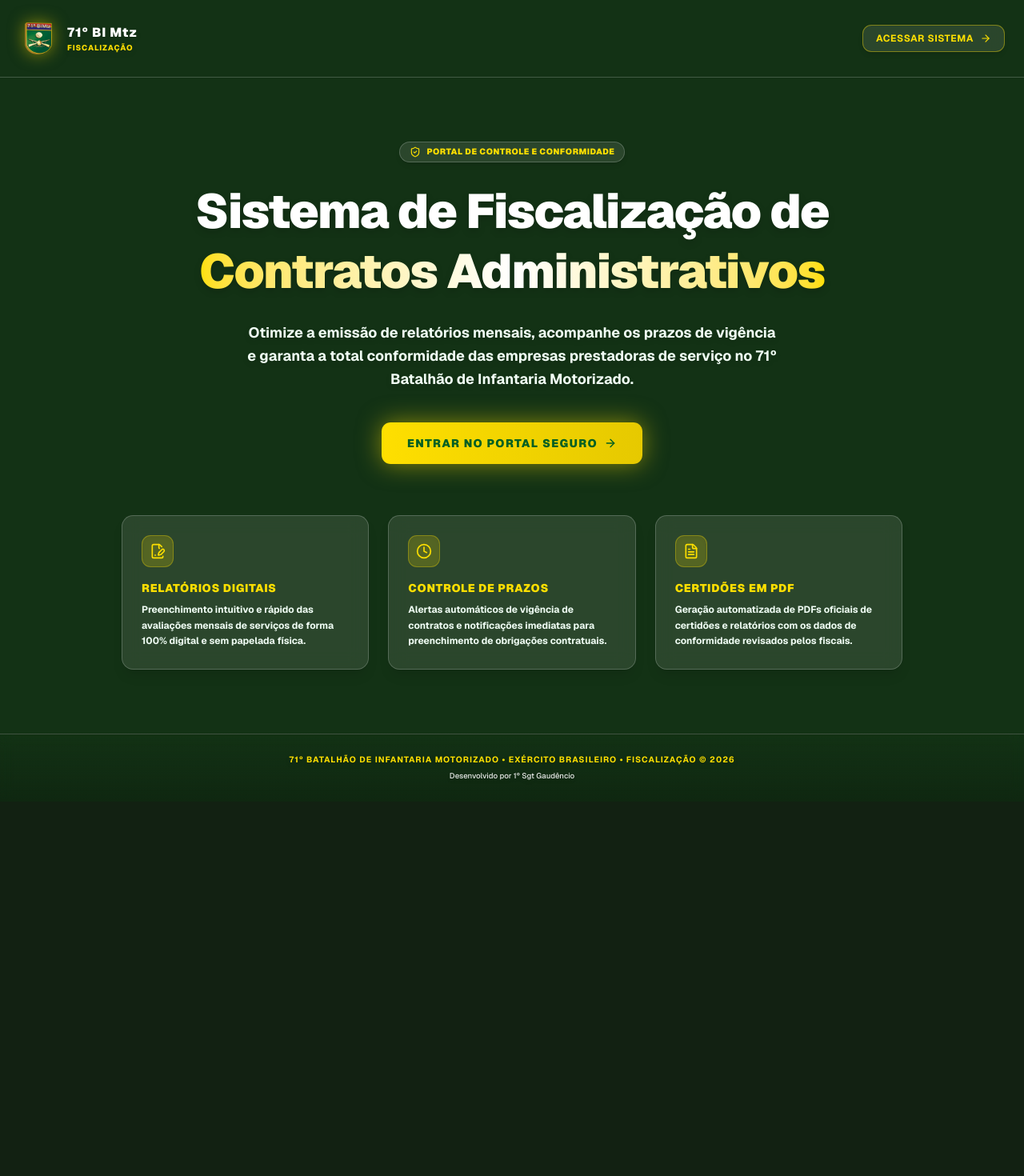
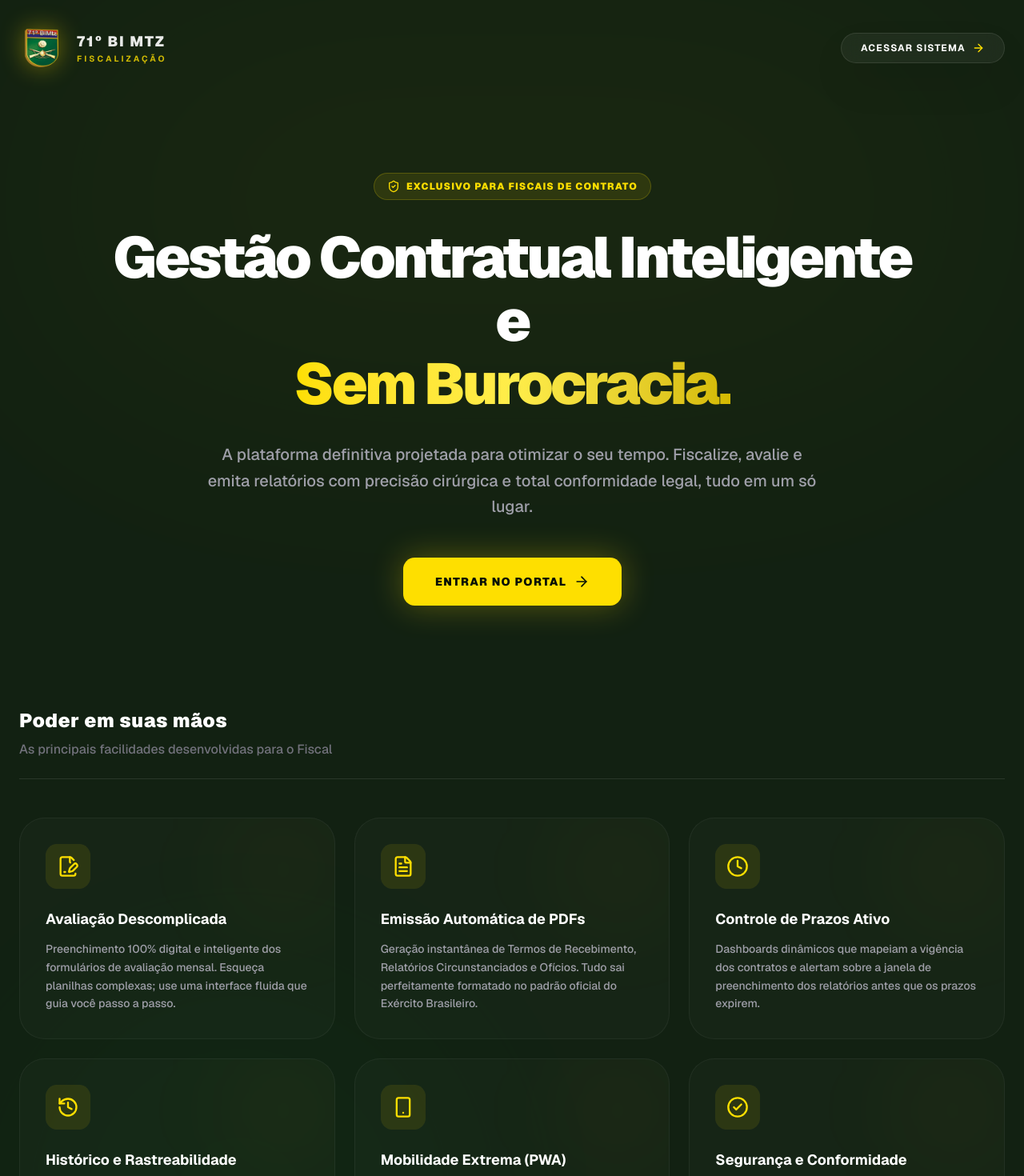
Before and after one commit to sgrfutimports/sistema-de-fiscalizacao-de-contratos, a Next.js app: page / in a window 1280 px wide. Shown: the top 1470 px of the page at 80% size. Before the commit the page ends 1002 px from the top, so only its background shows below. Built offline with nearby package versions, Linux system fonts and the light colour scheme.

Commit message:
feat: reescrever landing page para uma apresentacao premium e detalhada focada nas facilidades do perfil de fiscal

```diff
--- a/src/app/page.tsx
+++ b/src/app/page.tsx
@@ -1,108 +1,180 @@
 import Link from 'next/link'
-import { FileSignature, ShieldCheck, Clock, FileText, ArrowRight } from 'lucide-react'
+import {
+  FileSignature,
+  ShieldCheck,
+  Clock,
+  FileText,
+  ArrowRight,
+  Smartphone,
+  History,
+  CheckCircle2,
+  BarChart3,
+  ChevronRight
+} from 'lucide-react'
 
 export default function WelcomePage() {
   return (
-    <div className="min-h-screen bg-[#133215] text-white relative overflow-hidden font-sans flex flex-col justify-between">
+    <div className="min-h-screen bg-[radial-gradient(ellipse_at_top,_var(--tw-gradient-stops))] from-[#133516] via-[#061207] to-[#000000] text-white relative overflow-hidden font-sans selection:bg-[#fedf00] selection:text-black">
 
-      {/* Header com Identificação do Batalhão */}
-      <header className="relative z-10 w-full max-w-7xl mx-auto px-6 py-6 flex items-center justify-between border-b border-white/20 mt-16 sm:mt-0">
-        <div className="flex items-center gap-3">
-          <div className="w-12 h-12 flex items-center justify-center filter drop-shadow-[0_0_10px_rgba(254,223,0,0.5)]">
+      {/* Background Decorativo Premium */}
+      <div className="absolute top-0 left-1/2 -translate-x-1/2 w-[1200px] h-[500px] bg-[#fedf00] opacity-[0.03] blur-[150px] rounded-full pointer-events-none" />
+      <div className="absolute bottom-0 left-0 w-[600px] h-[600px] bg-[#009b3a] opacity-[0.04] blur-[120px] rounded-full pointer-events-none" />
+
+      <div className="relative z-10 flex flex-col min-h-screen">
+        {/* Header Elegante */}
+        <header className="w-full max-w-7xl mx-auto px-6 py-8 flex items-center justify-between mt-8 sm:mt-0 animate-in fade-in duration-1000">
+          <div className="flex items-center gap-4 group cursor-default">
+            <div className="relative w-14 h-14 flex items-center justify-center transition-transform duration-500 group-hover:scale-105">
+              <div className="absolute inset-0 bg-[#fedf00]/20 blur-xl rounded-full opacity-0 group-hover:opacity-100 transition-opacity duration-500" />
               {/* eslint-disable-next-line @next/next/no-img-element */}
-            <img src="/logo.png" alt="Logo 71º BI Mtz" className="w-10 h-10 object-contain" />
+              <img src="/logo.png" alt="Logo 71º BI Mtz" className="relative w-12 h-12 object-contain filter drop-shadow-[0_0_15px_rgba(254,223,0,0.4)]" />
             </div>
             <div className="flex flex-col text-left">
-            <span className="text-base font-black tracking-wider text-white drop-shadow-md">71º BI Mtz</span>
-            <span className="text-[0.6rem] text-[#fedf00] font-extrabold uppercase tracking-widest drop-shadow-md">Fiscalização</span>
+              <span className="text-lg font-black tracking-widest text-white/90 uppercase">71º BI Mtz</span>
+              <span className="text-[0.65rem] text-[#fedf00] font-bold uppercase tracking-[0.3em] opacity-80">Fiscalização</span>
             </div>
           </div>
 
           <Link
             href="/dashboard"
-          className="inline-flex items-center gap-2 bg-white/10 backdrop-blur-md border border-[#fedf00]/40 hover:bg-white/20 text-[#fedf00] px-4 py-2 rounded-xl text-xs font-bold transition-all uppercase tracking-wider shadow-md"
+            className="hidden sm:inline-flex items-center gap-2 bg-white/5 hover:bg-white/10 backdrop-blur-md border border-white/10 hover:border-[#fedf00]/50 text-white px-6 py-2.5 rounded-full text-xs font-bold transition-all uppercase tracking-widest shadow-2xl"
           >
             Acessar Sistema
-          <ArrowRight className="h-3.5 w-3.5" />
+            <ArrowRight className="h-4 w-4 text-[#fedf00]" />
           </Link>
         </header>
 
-      {/* Hero Section */}
-      <main className="relative z-10 w-full max-w-5xl mx-auto px-6 py-12 md:py-20 text-center flex-1 flex flex-col justify-center items-center">
+        {/* Hero Section Masterpiece */}
+        <main className="w-full max-w-7xl mx-auto px-6 py-12 md:py-24 flex-1 flex flex-col items-center text-center">
 
-        {/* Badge Slogan */}
-        <div className="inline-flex items-center gap-2 px-3 py-1 rounded-full bg-white/10 backdrop-blur-md border border-white/20 text-[#fedf00] text-[0.65rem] font-black uppercase tracking-wider mb-6 shadow-md">
-          <ShieldCheck className="h-3.5 w-3.5" />
-          Portal de Controle e Conformidade
+          <div className="inline-flex items-center gap-2 px-4 py-2 rounded-full bg-[#fedf00]/10 border border-[#fedf00]/20 text-[#fedf00] text-xs font-black uppercase tracking-widest mb-8 animate-in fade-in slide-in-from-bottom-4 duration-1000 fill-mode-both" style={{ animationDelay: '100ms' }}>
+            <ShieldCheck className="h-4 w-4" />
+            Exclusivo para Fiscais de Contrato
           </div>
 
-        {/* Headline */}
-        <h1 className="text-4xl sm:text-6xl font-black tracking-tight text-white mb-6 leading-tight max-w-4xl drop-shadow-lg">
-          Sistema de Fiscalização de <span className="bg-gradient-to-r from-[#fedf00] via-white to-[#fedf00] bg-clip-text text-transparent">Contratos Administrativos</span>
+          <h1 className="text-5xl md:text-7xl font-black tracking-tighter text-white mb-8 leading-[1.1] max-w-5xl animate-in fade-in slide-in-from-bottom-4 duration-1000 fill-mode-both" style={{ animationDelay: '200ms' }}>
+            Gestão Contratual Inteligente e <br className="hidden md:block" />
+            <span className="bg-gradient-to-r from-[#fedf00] via-[#ffed4a] to-[#d4b900] bg-clip-text text-transparent">Sem Burocracia.</span>
           </h1>
 
-        {/* Subhead */}
-        <p className="text-green-50 text-sm sm:text-lg max-w-2xl leading-relaxed mb-10 font-bold drop-shadow-md">
-          Otimize a emissão de relatórios mensais, acompanhe os prazos de vigência e garanta a total conformidade das empresas prestadoras de serviço no 71º Batalhão de Infantaria Motorizado.
+          <p className="text-zinc-400 text-lg md:text-xl max-w-3xl leading-relaxed mb-12 font-medium animate-in fade-in slide-in-from-bottom-4 duration-1000 fill-mode-both" style={{ animationDelay: '300ms' }}>
+            A plataforma definitiva projetada para otimizar o seu tempo. Fiscalize, avalie e emita relatórios com precisão cirúrgica e total conformidade legal, tudo em um só lugar.
           </p>
 
-        {/* Primary CTA Buttons */}
-        <div className="flex flex-col sm:flex-row gap-4 mb-16 w-full sm:w-auto">
+          <div className="flex flex-col sm:flex-row gap-5 mb-24 w-full sm:w-auto animate-in fade-in slide-in-from-bottom-4 duration-1000 fill-mode-both" style={{ animationDelay: '400ms' }}>
             <Link
               href="/dashboard"
-            className="inline-flex items-center justify-center gap-2 bg-gradient-to-r from-[#fedf00] to-[#e6c900] hover:from-[#e6c900] hover:to-[#cca300] text-[#005f23] px-8 py-4 rounded-xl text-sm font-black transition-all shadow-[0_0_30px_rgba(254,223,0,0.5)] uppercase tracking-widest hover:scale-105"
+              className="group relative inline-flex items-center justify-center gap-3 bg-[#fedf00] hover:bg-[#ffed4a] text-[#051006] px-10 py-5 rounded-2xl text-sm font-black transition-all shadow-[0_0_40px_rgba(254,223,0,0.3)] hover:shadow-[0_0_60px_rgba(254,223,0,0.5)] uppercase tracking-widest overflow-hidden"
             >
-            Entrar no Portal Seguro
-            <ArrowRight className="h-4 w-4" />
+              <span className="relative z-10 flex items-center gap-2">
+                Entrar no Portal
+                <ArrowRight className="h-5 w-5 group-hover:translate-x-1 transition-transform" />
+              </span>
+              <div className="absolute inset-0 bg-gradient-to-r from-transparent via-white/40 to-transparent -translate-x-full group-hover:animate-[shimmer_1.5s_infinite]" />
             </Link>
           </div>
 
-        {/* Features Grid */}
-        <div className="grid gap-6 grid-cols-1 md:grid-cols-3 w-full text-left">
+          {/* Destaques / Facilidades Premium */}
+          <div className="w-full mt-8 animate-in fade-in slide-in-from-bottom-8 duration-1000 fill-mode-both" style={{ animationDelay: '500ms' }}>
+            <div className="text-left mb-12 border-b border-white/10 pb-6 flex items-center justify-between">
+              <div>
+                <h2 className="text-2xl font-black text-white tracking-wide">Poder em suas mãos</h2>
+                <p className="text-zinc-500 mt-2 font-medium">As principais facilidades desenvolvidas para o Fiscal</p>
+              </div>
+            </div>
 
-          {/* Card 1 */}
-          <div className="p-6 rounded-2xl bg-white/10 backdrop-blur-md border border-white/20 hover:border-[#fedf00]/50 hover:-translate-y-1 transition-all duration-300 group shadow-lg">
-            <div className="h-10 w-10 rounded-xl bg-[#fedf00]/20 border border-[#fedf00]/30 flex items-center justify-center text-[#fedf00] mb-4 group-hover:bg-[#fedf00]/40 transition-colors shadow-inner">
-              <FileSignature className="h-5 w-5" />
+            <div className="grid gap-6 grid-cols-1 md:grid-cols-2 lg:grid-cols-3 text-left">
+
+              {/* Feature 1 */}
+              <div className="p-8 rounded-[2rem] bg-white/[0.02] hover:bg-white/[0.04] backdrop-blur-xl border border-white/5 hover:border-[#fedf00]/30 transition-all duration-500 group relative overflow-hidden">
+                <div className="absolute top-0 right-0 w-32 h-32 bg-[#fedf00]/5 blur-3xl rounded-full group-hover:bg-[#fedf00]/10 transition-colors" />
+                <div className="h-14 w-14 rounded-2xl bg-[#fedf00]/10 flex items-center justify-center text-[#fedf00] mb-6 group-hover:scale-110 transition-transform duration-500">
+                  <FileSignature className="h-7 w-7" />
                 </div>
-            <h3 className="text-sm font-black text-[#fedf00] uppercase tracking-wider mb-2">Relatórios Digitais</h3>
-            <p className="text-xs text-green-50 leading-relaxed font-bold">
-              Preenchimento intuitivo e rápido das avaliações mensais de serviços de forma 100% digital e sem papelada física.
+                <h3 className="text-lg font-bold text-white mb-3 group-hover:text-[#fedf00] transition-colors">Avaliação Descomplicada</h3>
+                <p className="text-sm text-zinc-400 leading-relaxed font-medium">
+                  Preenchimento 100% digital e inteligente dos formulários de avaliação mensal. Esqueça planilhas complexas; use uma interface fluida que guia você passo a passo.
                 </p>
               </div>
 
-          {/* Card 2 */}
-          <div className="p-6 rounded-2xl bg-white/10 backdrop-blur-md border border-white/20 hover:border-[#fedf00]/50 hover:-translate-y-1 transition-all duration-300 group shadow-lg">
-            <div className="h-10 w-10 rounded-xl bg-[#fedf00]/20 border border-[#fedf00]/30 flex items-center justify-center text-[#fedf00] mb-4 group-hover:bg-[#fedf00]/40 transition-colors shadow-inner">
-              <Clock className="h-5 w-5" />
+              {/* Feature 2 */}
+              <div className="p-8 rounded-[2rem] bg-white/[0.02] hover:bg-white/[0.04] backdrop-blur-xl border border-white/5 hover:border-[#fedf00]/30 transition-all duration-500 group relative overflow-hidden">
+                <div className="absolute top-0 right-0 w-32 h-32 bg-[#fedf00]/5 blur-3xl rounded-full group-hover:bg-[#fedf00]/10 transition-colors" />
+                <div className="h-14 w-14 rounded-2xl bg-[#fedf00]/10 flex items-center justify-center text-[#fedf00] mb-6 group-hover:scale-110 transition-transform duration-500">
+                  <FileText className="h-7 w-7" />
                 </div>
-            <h3 className="text-sm font-black text-[#fedf00] uppercase tracking-wider mb-2">Controle de Prazos</h3>
-            <p className="text-xs text-green-50 leading-relaxed font-bold">
-              Alertas automáticos de vigência de contratos e notificações imediatas para preenchimento de obrigações contratuais.
+                <h3 className="text-lg font-bold text-white mb-3 group-hover:text-[#fedf00] transition-colors">Emissão Automática de PDFs</h3>
+                <p className="text-sm text-zinc-400 leading-relaxed font-medium">
+                  Geração instantânea de Termos de Recebimento, Relatórios Circunstanciados e Ofícios. Tudo sai perfeitamente formatado no padrão oficial do Exército Brasileiro.
                 </p>
               </div>
 
-          {/* Card 3 */}
-          <div className="p-6 rounded-2xl bg-white/10 backdrop-blur-md border border-white/20 hover:border-[#fedf00]/50 hover:-translate-y-1 transition-all duration-300 group shadow-lg">
-            <div className="h-10 w-10 rounded-xl bg-[#fedf00]/20 border border-[#fedf00]/30 flex items-center justify-center text-[#fedf00] mb-4 group-hover:bg-[#fedf00]/40 transition-colors shadow-inner">
-              <FileText className="h-5 w-5" />
+              {/* Feature 3 */}
+              <div className="p-8 rounded-[2rem] bg-white/[0.02] hover:bg-white/[0.04] backdrop-blur-xl border border-white/5 hover:border-[#fedf00]/30 transition-all duration-500 group relative overflow-hidden">
+                <div className="absolute top-0 right-0 w-32 h-32 bg-[#fedf00]/5 blur-3xl rounded-full group-hover:bg-[#fedf00]/10 transition-colors" />
+                <div className="h-14 w-14 rounded-2xl bg-[#fedf00]/10 flex items-center justify-center text-[#fedf00] mb-6 group-hover:scale-110 transition-transform duration-500">
+                  <Clock className="h-7 w-7" />
                 </div>
-            <h3 className="text-sm font-black text-[#fedf00] uppercase tracking-wider mb-2">Certidões em PDF</h3>
-            <p className="text-xs text-green-50 leading-relaxed font-bold">
-              Geração automatizada de PDFs oficiais de certidões e relatórios com os dados de conformidade revisados pelos fiscais.
+                <h3 className="text-lg font-bold text-white mb-3 group-hover:text-[#fedf00] transition-colors">Controle de Prazos Ativo</h3>
+                <p className="text-sm text-zinc-400 leading-relaxed font-medium">
+                  Dashboards dinâmicos que mapeiam a vigência dos contratos e alertam sobre a janela de preenchimento dos relatórios antes que os prazos expirem.
+                </p>
+              </div>
+
+              {/* Feature 4 */}
+              <div className="p-8 rounded-[2rem] bg-white/[0.02] hover:bg-white/[0.04] backdrop-blur-xl border border-white/5 hover:border-[#fedf00]/30 transition-all duration-500 group relative overflow-hidden">
+                <div className="absolute top-0 right-0 w-32 h-32 bg-[#fedf00]/5 blur-3xl rounded-full group-hover:bg-[#fedf00]/10 transition-colors" />
+                <div className="h-14 w-14 rounded-2xl bg-[#fedf00]/10 flex items-center justify-center text-[#fedf00] mb-6 group-hover:scale-110 transition-transform duration-500">
+                  <History className="h-7 w-7" />
+                </div>
+                <h3 className="text-lg font-bold text-white mb-3 group-hover:text-[#fedf00] transition-colors">Histórico e Rastreabilidade</h3>
+                <p className="text-sm text-zinc-400 leading-relaxed font-medium">
+                  Consulte todo o histórico de avaliações, notas e observações técnicas de qualquer empresa prestadora de serviço em um acervo digital imutável e organizado.
+                </p>
+              </div>
+
+              {/* Feature 5 */}
+              <div className="p-8 rounded-[2rem] bg-white/[0.02] hover:bg-white/[0.04] backdrop-blur-xl border border-white/5 hover:border-[#fedf00]/30 transition-all duration-500 group relative overflow-hidden">
+                <div className="absolute top-0 right-0 w-32 h-32 bg-[#fedf00]/5 blur-3xl rounded-full group-hover:bg-[#fedf00]/10 transition-colors" />
+                <div className="h-14 w-14 rounded-2xl bg-[#fedf00]/10 flex items-center justify-center text-[#fedf00] mb-6 group-hover:scale-110 transition-transform duration-500">
+                  <Smartphone className="h-7 w-7" />
+                </div>
+                <h3 className="text-lg font-bold text-white mb-3 group-hover:text-[#fedf00] transition-colors">Mobilidade Extrema (PWA)</h3>
+                <p className="text-sm text-zinc-400 leading-relaxed font-medium">
+                  Precisa conferir algo na rua ou durante a ronda no pavilhão? O sistema é 100% responsivo e pode ser instalado como um aplicativo nativo no seu iOS ou Android.
+                </p>
+              </div>
+
+              {/* Feature 6 */}
+              <div className="p-8 rounded-[2rem] bg-white/[0.02] hover:bg-white/[0.04] backdrop-blur-xl border border-white/5 hover:border-[#fedf00]/30 transition-all duration-500 group relative overflow-hidden">
+                <div className="absolute top-0 right-0 w-32 h-32 bg-[#fedf00]/5 blur-3xl rounded-full group-hover:bg-[#fedf00]/10 transition-colors" />
+                <div className="h-14 w-14 rounded-2xl bg-[#fedf00]/10 flex items-center justify-center text-[#fedf00] mb-6 group-hover:scale-110 transition-transform duration-500">
+                  <CheckCircle2 className="h-7 w-7" />
+                </div>
+                <h3 className="text-lg font-bold text-white mb-3 group-hover:text-[#fedf00] transition-colors">Segurança e Conformidade</h3>
+                <p className="text-sm text-zinc-400 leading-relaxed font-medium">
+                  Todos os ritos processuais exigidos pela Administração Pública são validados automaticamente, garantindo que nenhum passo legal seja esquecido pela Fiscalização.
                 </p>
               </div>
 
             </div>
+          </div>
 
         </main>
 
-      {/* Footer */}
-      <footer className="relative z-10 w-full text-center py-6 border-t border-white/20 text-[0.65rem] text-[#fedf00] font-bold uppercase tracking-widest bg-gradient-to-t from-[#0a180b]/40 to-transparent flex flex-col items-center justify-center gap-1.5 px-6 backdrop-blur-sm">
-        <span className="drop-shadow-md">71º Batalhão de Infantaria Motorizado &bull; Exército Brasileiro &bull; Fiscalização &copy; {new Date().getFullYear()}</span>
-        <span className="text-white font-medium normal-case tracking-normal text-[0.6rem] opacity-90 drop-shadow-md">Desenvolvido por 1º Sgt Gaudêncio</span>
+        {/* Footer Minimalista Premium */}
+        <footer className="w-full text-center py-8 border-t border-white/5 mt-auto relative z-10 backdrop-blur-md">
+          <div className="flex flex-col items-center justify-center gap-2">
+            <span className="text-xs text-[#fedf00] font-black uppercase tracking-[0.2em] opacity-80">
+              71º Batalhão de Infantaria Motorizado
+            </span>
+            <span className="text-[0.65rem] text-zinc-500 font-medium uppercase tracking-widest">
+              Desenvolvido por 1º Sgt Gaudêncio &copy; {new Date().getFullYear()}
+            </span>
+          </div>
         </footer>
 
       </div>
+    </div>
   )
 }
```
Lines whose indentation alone changed are shown as unchanged.
